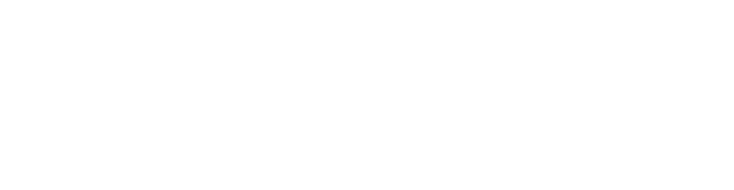
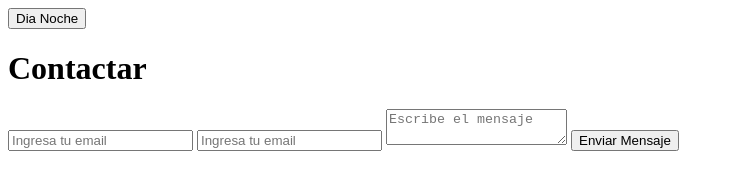
Before and after one commit to katitafranco/light-dark-contact-form, a plain HTML site: page index.html in a window 1280 px wide. Shown: the whole page, without its empty margins (0-734 px from the left). Drawn offline with Linux system fonts and the light colour scheme.

Commit message:
Add Estructura Html

```diff
--- a/index.html
+++ b/index.html
@@ -7,6 +7,33 @@
     <title>Formulario de Contacto - Light/Dark</title>
   </head>
   <body>
+    <div class="contenedor">
+      <div class="font-redondeado">
+        <div class="envoltura-formulario">
+          <div class="envoltura-formulario-izquierda">
+            <div class="sol-luna"></div>
+            <button type="button">
+              <span class="fondo"></span>
+              <span class="dia">Dia</span>
+              <span class="noche">Noche</span>
+            </button>
+          </div>
+          <div class="envoltura-formulario-derecha">
+            <h1>Contactar</h1>
+            <input type="text" class="campo" placeholder="Ingresa tu email" />
+            <input type="email" class="campo" placeholder="Ingresa tu email" />
+
+            <textarea
+              name=""
+              id=""
+              class="campo msg"
+              placeholder="Escribe el mensaje"
+            ></textarea>
+            <button type="button">Enviar Mensaje</button>
+          </div>
+        </div>
+      </div>
+    </div>
     <script src="js/main.js"></script>
   </body>
 </html>
```
